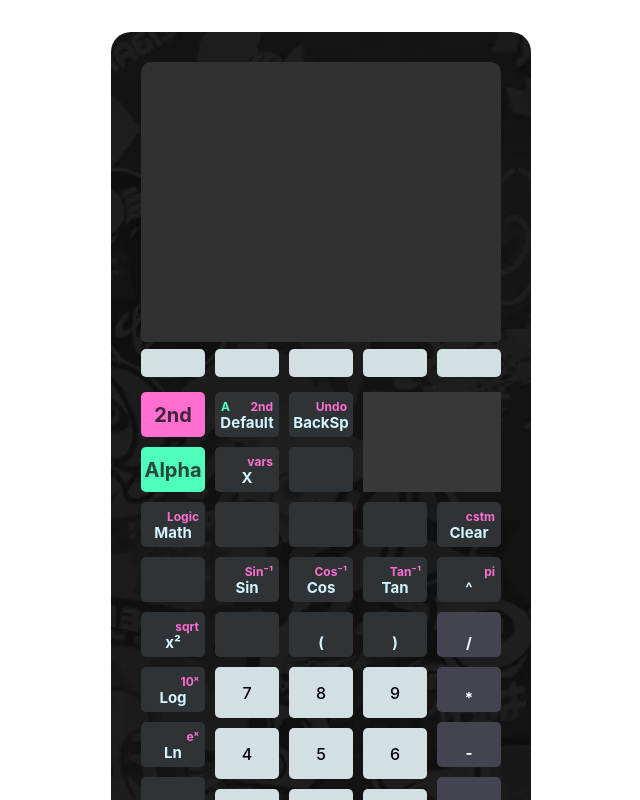
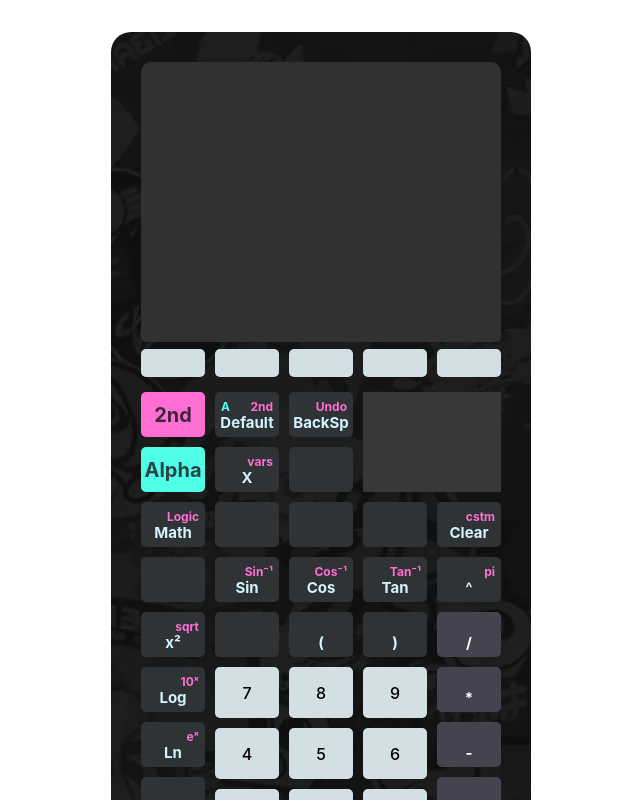
Before and after one commit to TravisC671/Calc, a React (Vite) app: page / in a window 1280 px wide. Shown: the top 800 px of the page, without its empty margins (319-959 px from the left). Built offline with nearby package versions, Linux system fonts and the light colour scheme.

Commit message:
updated colors
I think this is what it was but got lost

```diff
--- a/src/index.css
+++ b/src/index.css
@@ -20,11 +20,11 @@
   --function-btn-bg: #2f3336;
   --function-btn-text: #d2f4ff;
 
-  --alpha-text: #4fffbc;
+  --alpha-text: #4fffe8;
   --secondary-text: #ff6ed1;
 
-  --alpha-btn-bg: #4fffbc;
-  --alpha-btn-text: #2a463a;
+  --alpha-btn-bg: #4fffe8;
+  --alpha-btn-text: #2a4546;
 
   --secondary-btn-bg: #ff6ed1;
   --secondary-btn-text: #42243c;
```
